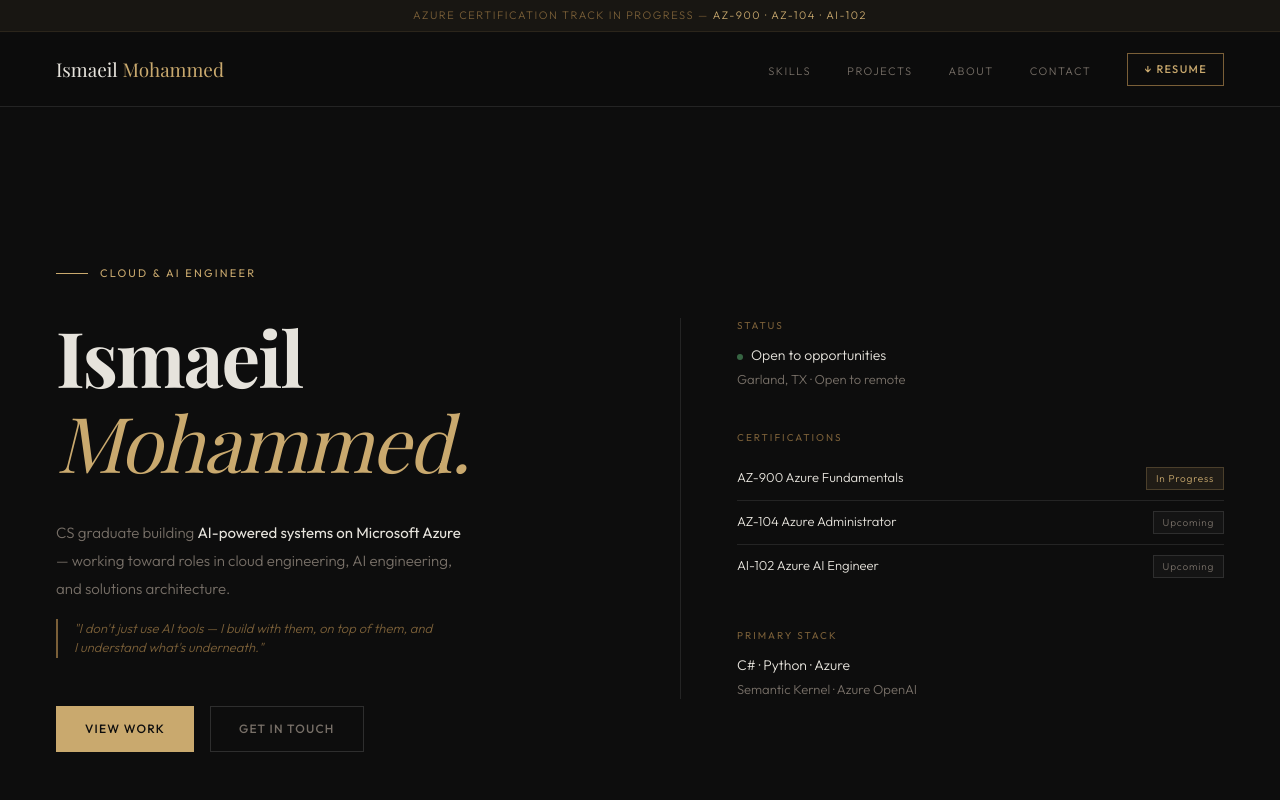
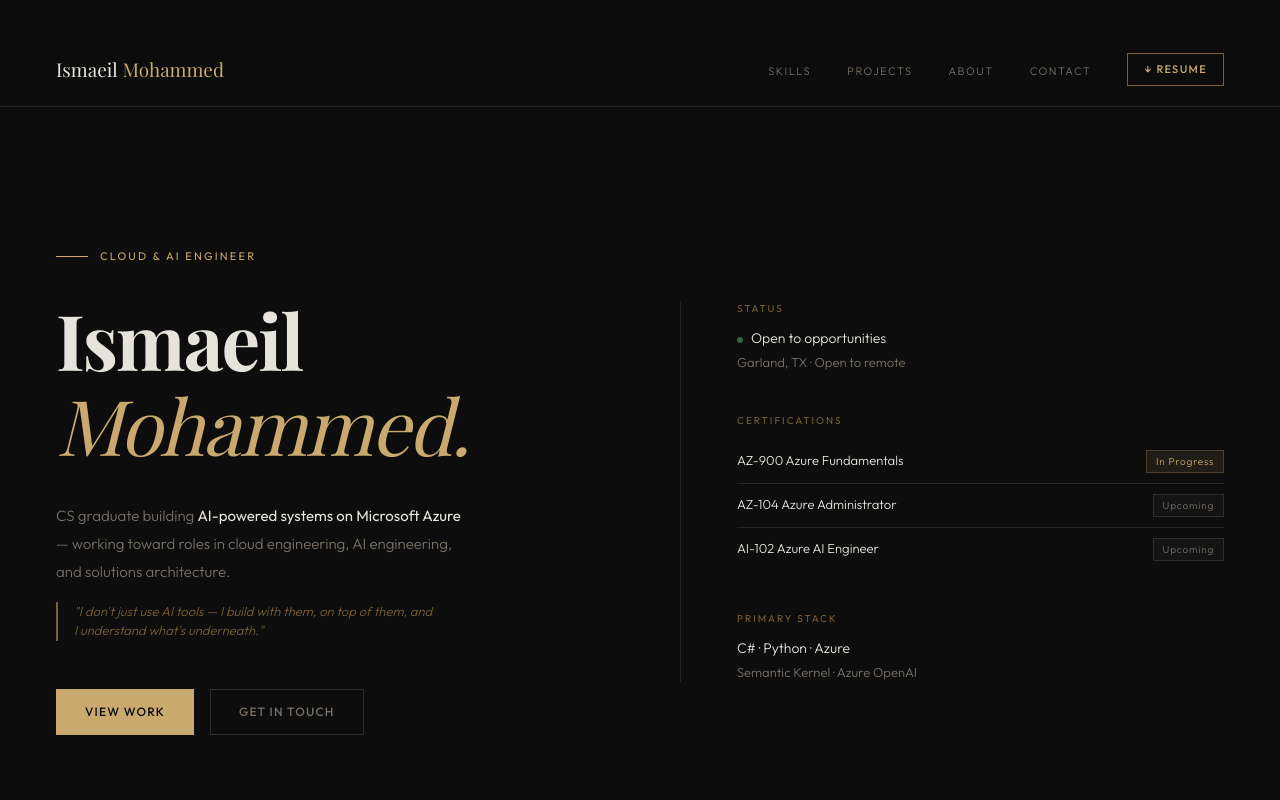
Before and after one commit to Itsasmile/Portfolio, a React (Vite) app: page / in a window 1280 px wide. Shown: the top 800 px of the page. Built offline with nearby package versions, Linux system fonts and the light colour scheme; a web font is replaced by a local one.

Commit message:
remove banner at top

```diff
--- a/src/App.jsx
+++ b/src/App.jsx
@@ -31,8 +31,7 @@ export default function App() {
   return (
     <div className="min-h-screen bg-bg text-ink">
       <Navbar />
-      {/* Extra top padding accounts for cert banner + nav */}
-      <div className="pt-[89px]">
+      <div className="pt-[72px]">
         <Hero />
         <HowIWork />
         <Skills />
--- a/src/components/Navbar.jsx
+++ b/src/components/Navbar.jsx
@@ -10,14 +10,6 @@ const NAV_LINKS = [
 export default function Navbar() {
   return (
     <>
-      {/* Slim cert banner */}
-      <div className="fixed top-0 left-0 right-0 z-50 bg-gold/[0.06] border-b border-gold/10 py-[7px] flex justify-center px-6">
-        <p className="text-[11px] tracking-[0.14em] text-gold-dim uppercase">
-          Azure Certification Track in Progress &mdash;&nbsp;
-          <span className="text-gold">AZ-900 · AZ-104 · AI-102</span>
-        </p>
-      </div>
-
       {/* Main nav */}
       <nav className="fixed top-[33px] left-0 right-0 z-50 flex items-center justify-between px-14 py-5 border-b border-border bg-bg/90 backdrop-blur-md">
         <a href="#hero" className="font-display text-[19px] text-ink">
```
